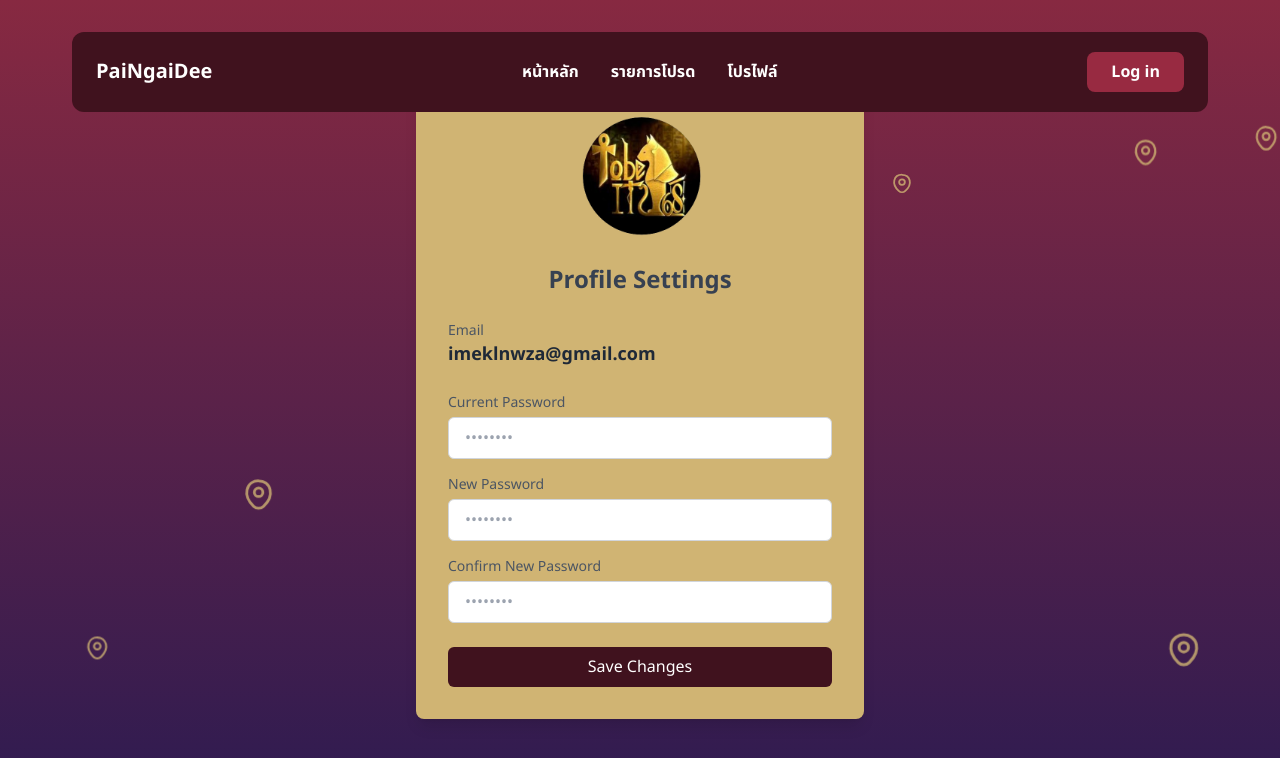
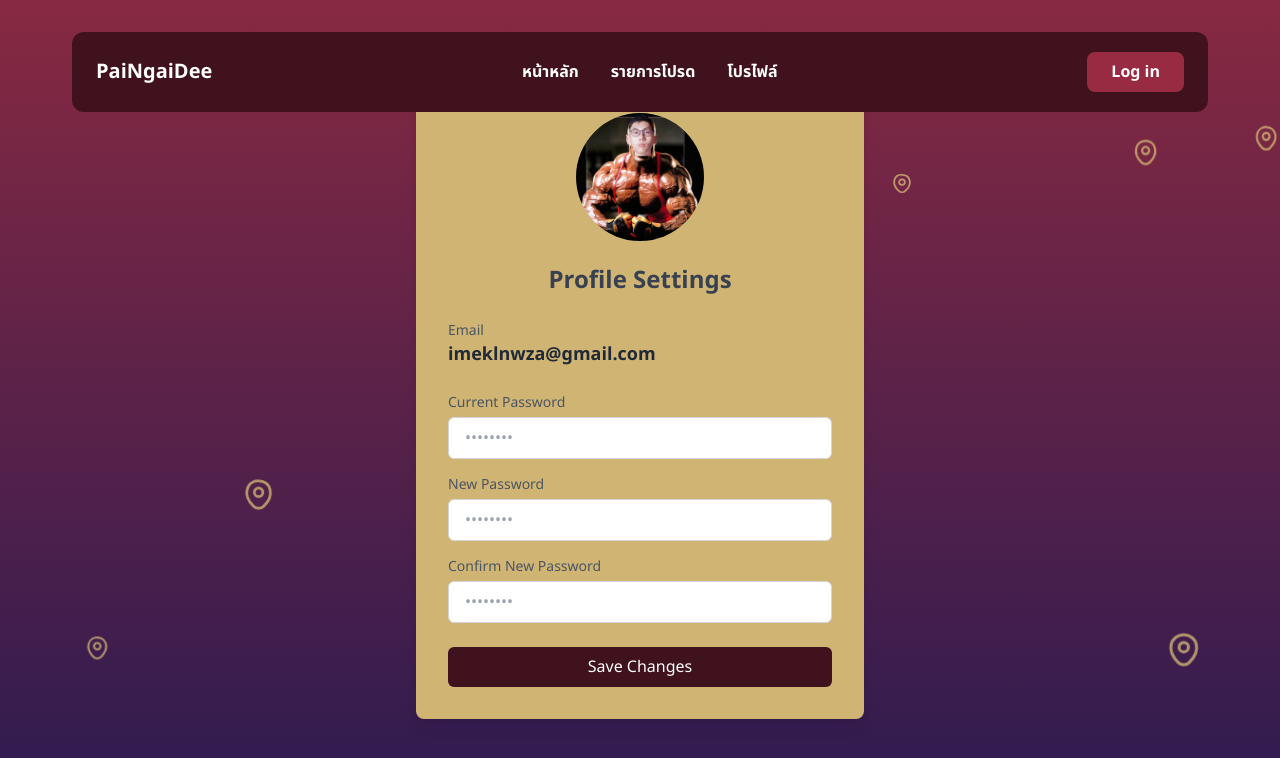
Before and after one commit to nicotinelnwza007/siam-guide-8888, a Next.js app: page /Profile in a window 1280 px wide. Shown: the top 758 px of the page. Built offline with nearby package versions, Linux system fonts and the light colour scheme.

Commit message:
profileImek

```diff
--- a/app/Profile/page.tsx
+++ b/app/Profile/page.tsx
@@ -19,7 +19,7 @@ const ProfileSettings = () => {
       <div className="bg-[#D0B473] w-full max-w-md p-8 rounded-lg shadow-lg">
         <div className="flex justify-center mb-6">
           <img
-            src="/items/tobelogo.png"
+            src="/profile.png"
             alt="Profile Picture"
             className="w-32 h-32 rounded-full object-cover"
           />
```
Also changed, not shown: public/profile.png (added).
